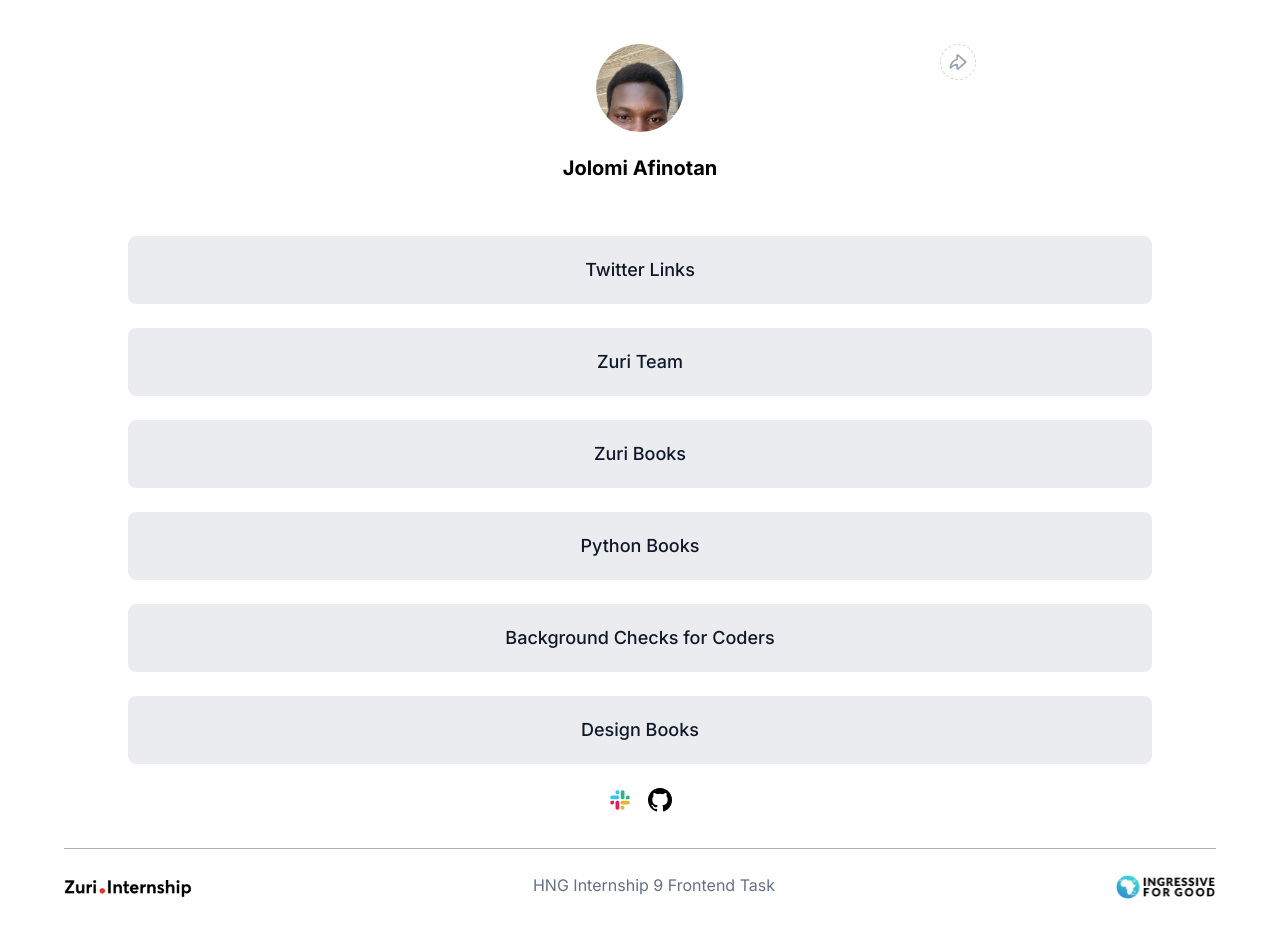
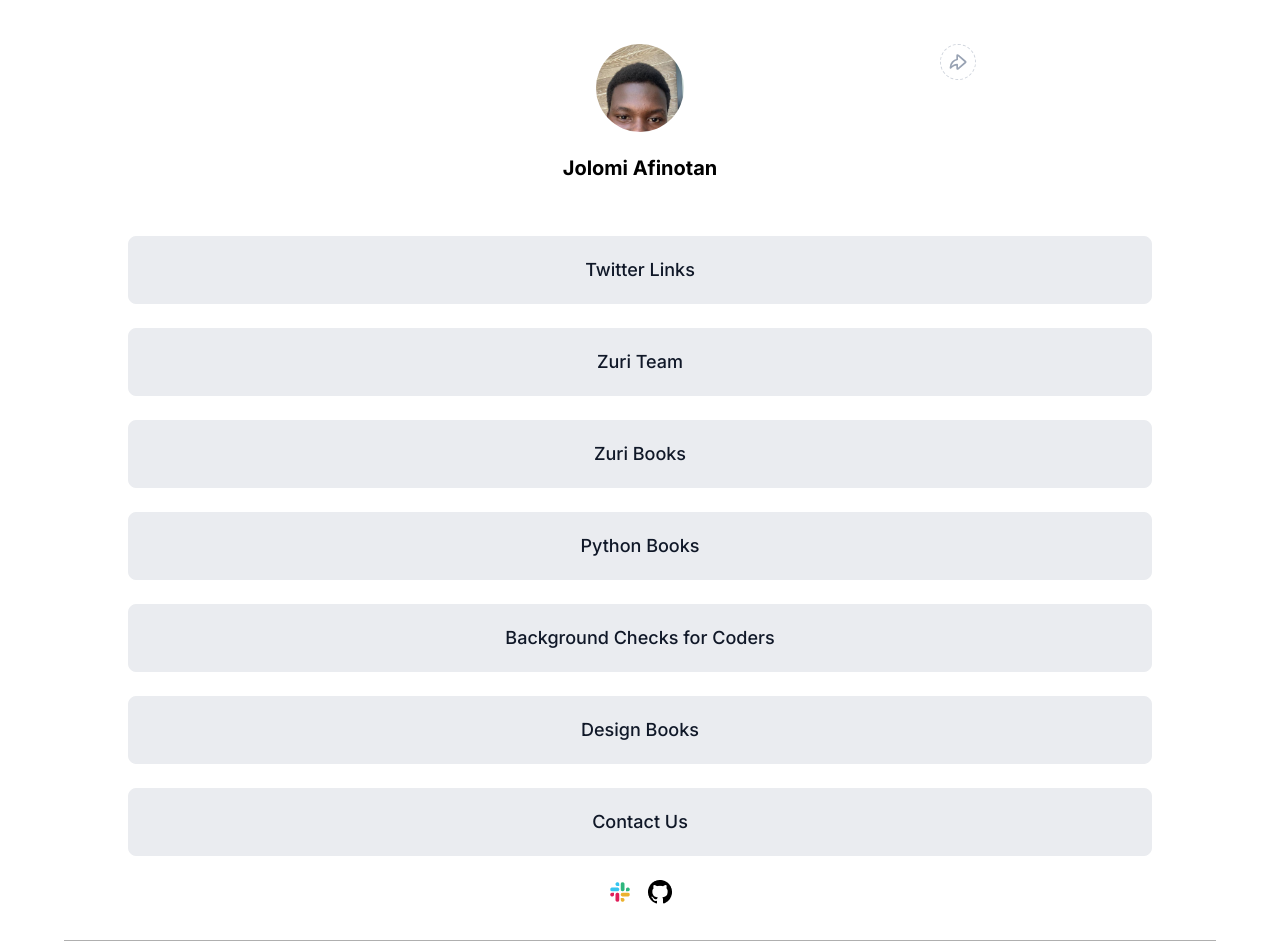
Before and after one commit to jolomi212/hng-1, a React (Create React App) app: page / in a window 1280 px wide. Shown: the top 952 px of the page. Built offline with nearby package versions, Linux system fonts and the light colour scheme.

Commit message:
link react router

```diff
--- a/package.json
+++ b/package.json
@@ -6,7 +6,7 @@
 
   "private": true,
 
-  "homepage": "https://jolomi212.github.io/hng-1",
+  "homepage": ".",
 
   "dependencies": {
 
--- a/src/App.js
+++ b/src/App.js
@@ -15,8 +15,8 @@ function App() {
       <BrowserRouter>
         <section className="content">
           <Routes>
-            <Route  index element={<Home/>} />
-            <Route path="contact" element={<Contact/>} />
+            <Route  path="/" element={<Home/>} />
+            <Route path="/contact" element={<Contact/>} />
           </Routes>
         </section>
       </BrowserRouter>
--- a/src/components/links.js
+++ b/src/components/links.js
@@ -34,6 +34,7 @@ function Links() {
             <a href="https://books.zuri.team/python-for-beginners?ref_id=jolomisan" target="_blank" id="book__python" title='Buy our Python For Beginners" book' className="links linktip">Python Books <span className='tooltiptext'>Buy our Python For Beginners' book</span></a>
             <a href="https://background.zuri.team" id="pitch" target="_blank" title='Our Background Checks Service is bound to fulfil your expectations' className="links linktip">Background Checks for Coders <span className='tooltiptext'>Our Background Checks Service is bound to fulfil your expectations</span></a>
             <a href="https://books.zuri.team/design-rules " id="book__design" target="_blank" className="links linktip" title='Get our Design Books'> Design Books <span className='tooltiptext'>Get our Design Books</span></a>
+            <a href="/contact" id=""  className="links linktip" title='Contact Us'> Contact Us <span className='tooltiptext'>Contact Us</span></a>
 
         <div className="socials">
             <a href=""><img src={slack} alt="" id="slack"/></a>
```
